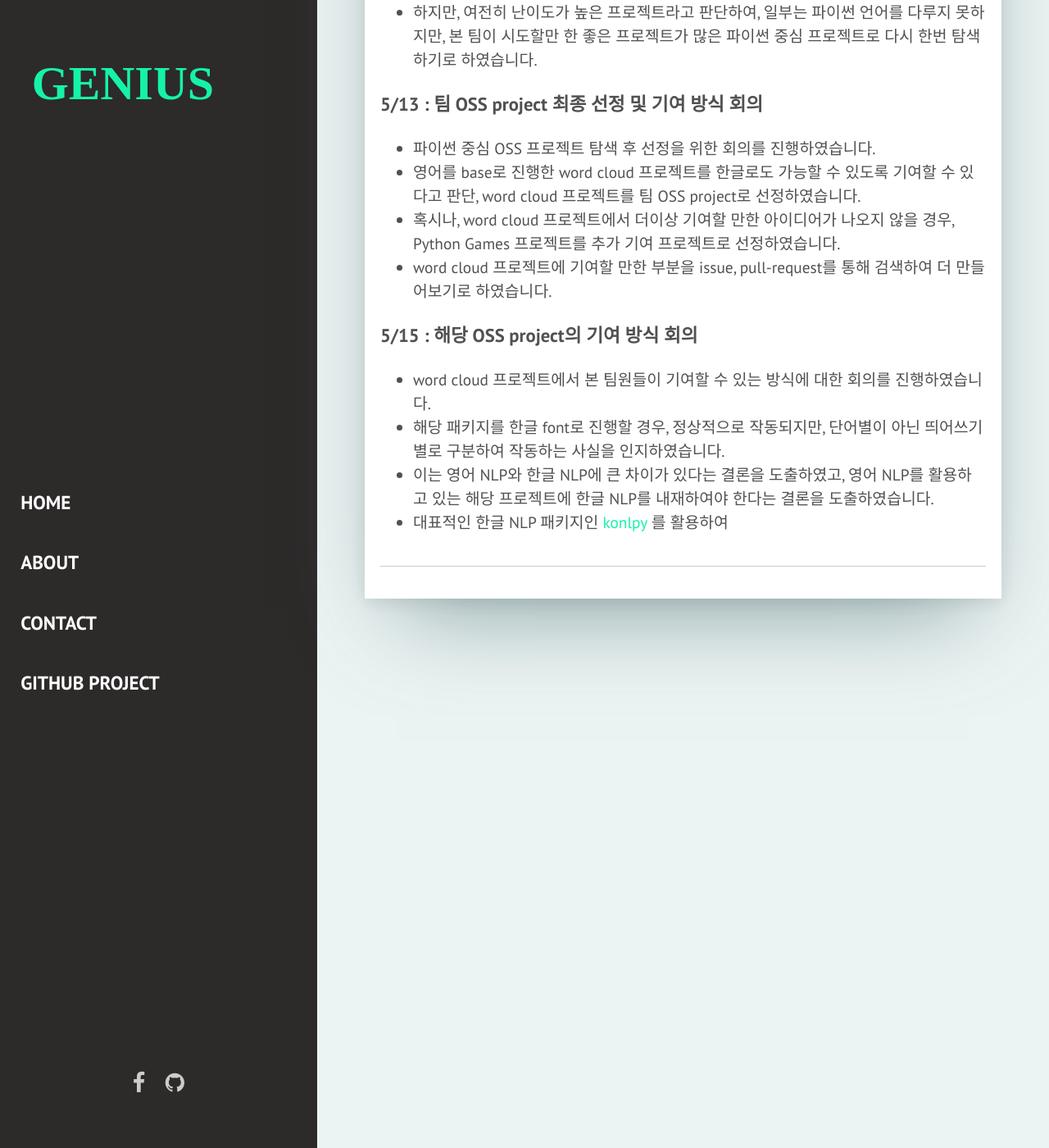
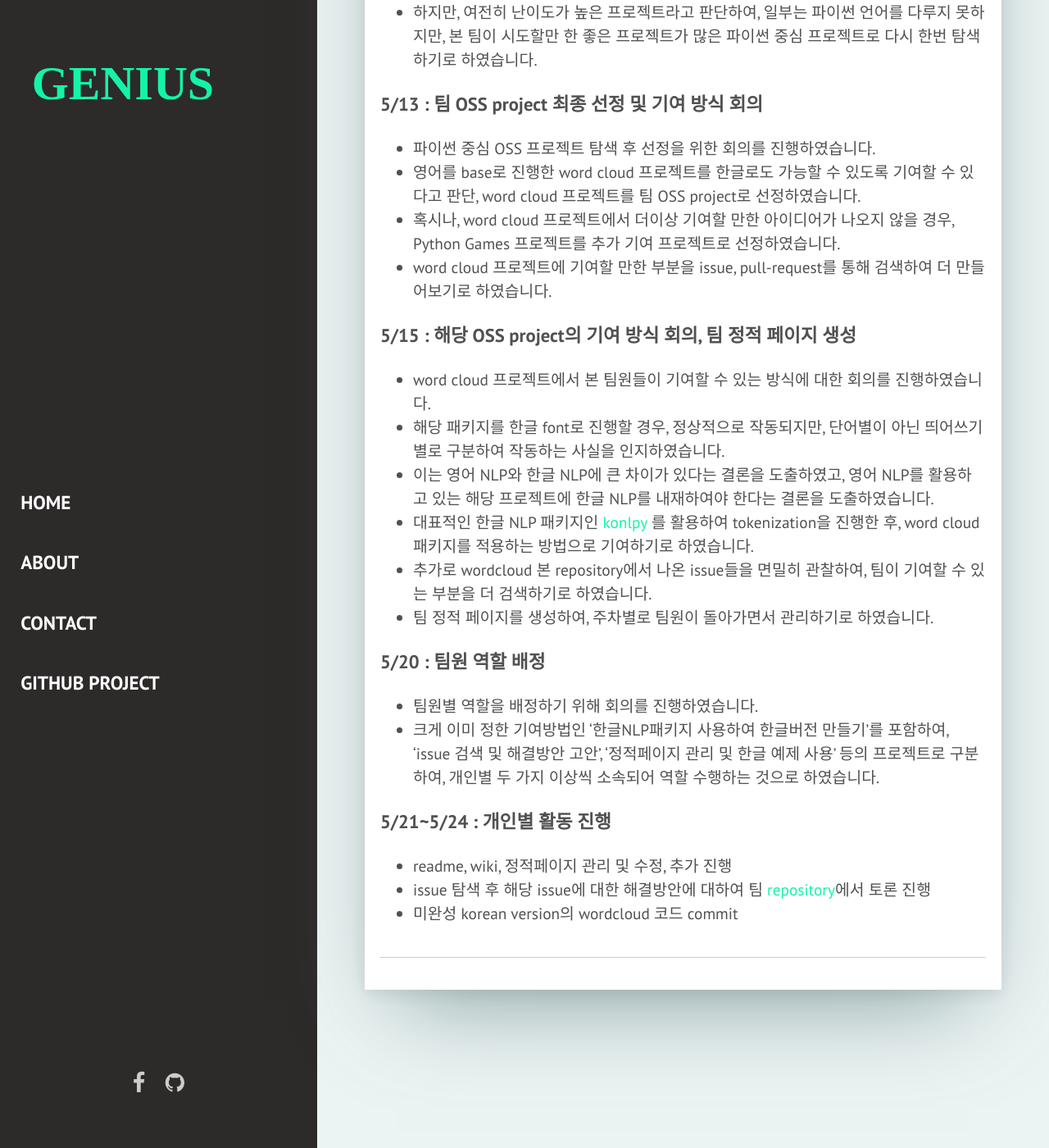
Before and after one commit to davidshyn1/davidshyn1.github.io, a Jekyll site: the page built from _posts/2020-05-22-team-status.md, in a window 1280 px wide and 1400 px high, scrolled down 722 px. Shown: the whole window at 82% size. Built offline with Jekyll 4.4.1, drawn with Linux system fonts in a browser that asks for light colours; some web fonts are replaced.

Commit message:
Update 2020-05-22-team-status.md

```diff
--- a/_posts/2020-05-22-team-status.md
+++ b/_posts/2020-05-22-team-status.md
@@ -23,11 +23,22 @@ description : Team Status until now
 - 혹시나, word cloud 프로젝트에서 더이상 기여할 만한 아이디어가 나오지 않을 경우, Python Games 프로젝트를 추가 기여 프로젝트로 선정하였습니다.
 - word cloud 프로젝트에 기여할 만한 부분을 issue, pull-request를 통해 검색하여 더 만들어보기로 하였습니다.
 
-### 5/15 : 해당 OSS project의 기여 방식 회의
+### 5/15 : 해당 OSS project의 기여 방식 회의, 팀 정적 페이지 생성
 - word cloud 프로젝트에서 본 팀원들이 기여할 수 있는 방식에 대한 회의를 진행하였습니다.
 - 해당 패키지를 한글 font로 진행할 경우, 정상적으로 작동되지만, 단어별이 아닌 띄어쓰기별로 구분하여 작동하는 사실을 인지하였습니다.
 - 이는 영어 NLP와 한글 NLP에 큰 차이가 있다는 결론을 도출하였고, 영어 NLP를 활용하고 있는 해당 프로젝트에 한글 NLP를 내재하여야 한다는 결론을 도출하였습니다.
-- 대표적인 한글 NLP 패키지인 [konlpy][konlpy] 를 활용하여
+- 대표적인 한글 NLP 패키지인 [konlpy][konlpy] 를 활용하여 tokenization을 진행한 후, word cloud 패키지를 적용하는 방법으로 기여하기로 하였습니다.
+- 추가로 wordcloud 본 repository에서 나온 issue들을 면밀히 관찰하여, 팀이 기여할 수 있는 부분을 더 검색하기로 하였습니다.
+- 팀 정적 페이지를 생성하여, 주차별로 팀원이 돌아가면서 관리하기로 하였습니다.
 
+### 5/20 : 팀원 역할 배정
+- 팀원별 역할을 배정하기 위해 회의를 진행하였습니다.
+- 크게 이미 정한 기여방법인 '한글NLP패키지 사용하여 한글버전 만들기'를 포함하여, 'issue 검색 및 해결방안 고안', '정적페이지 관리 및 한글 예제 사용' 등의 프로젝트로 구분하여, 개인별 두 가지 이상씩 소속되어 역할 수행하는 것으로 하였습니다.
+
+### 5/21~5/24 : 개인별 활동 진행
+- readme, wiki, 정적페이지 관리 및 수정, 추가 진행
+- issue 탐색 후 해당 issue에 대한 해결방안에 대하여 팀 [repository][repository]에서 토론 진행
+- 미완성 korean version의 wordcloud 코드 commit
 
 [konlpy]: https://github.com/konlpy/konlpy
+[repository]: https://github.com/20-1-SKKU-OSS/2020-1-OSS-5/issues/2
```
